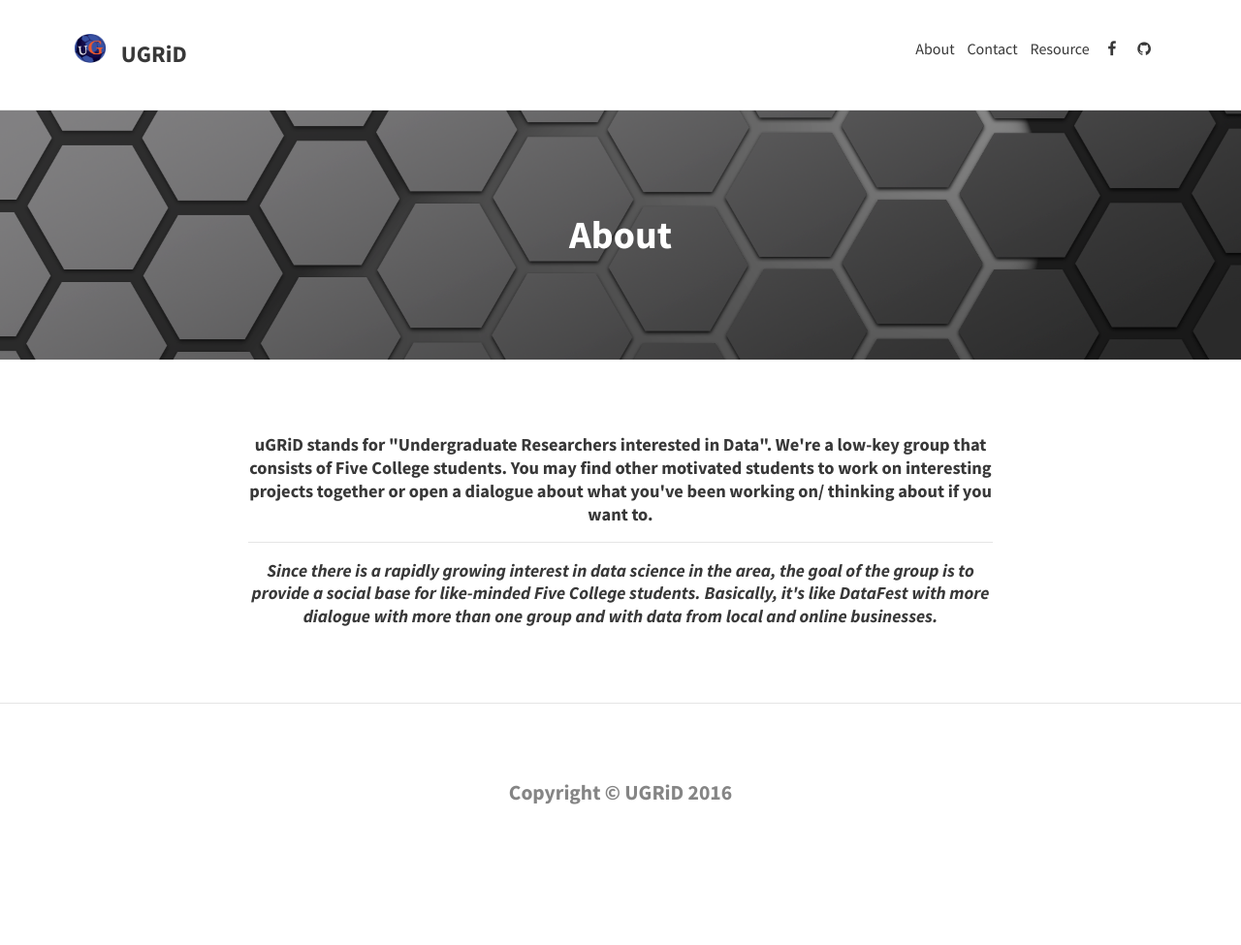
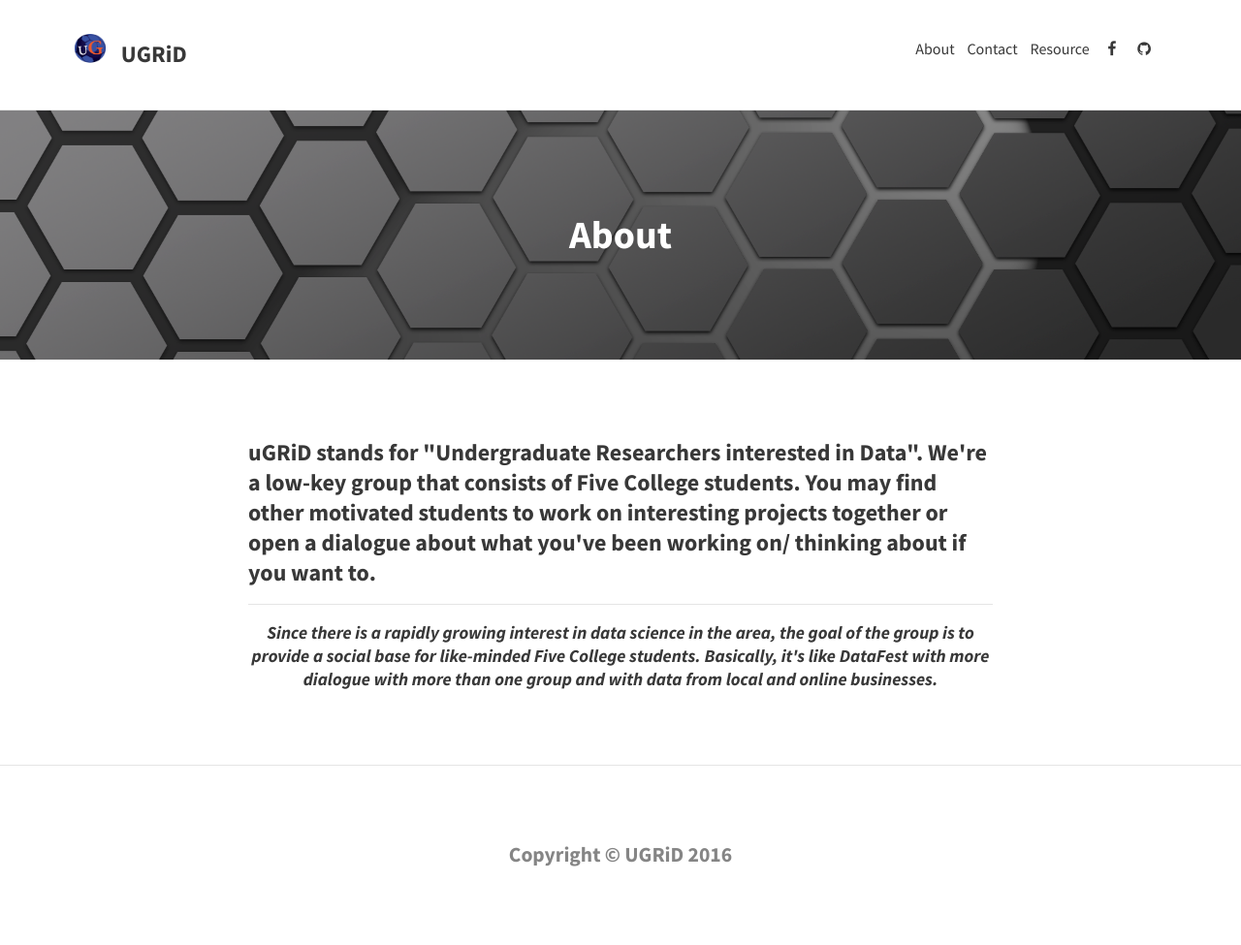
Before and after one commit to sketchplatform/ugriders.github.io, a Jekyll site: the page built from about.md, in a window 1280 px wide. Shown: the whole page at 97% size. Built offline with Jekyll 4.4.1, drawn with Linux system fonts in a browser that asks for light colours; nearby versions of some CDN libraries; before the commit the page ends 911 px from its top, so only the background shows below that.

Commit message:
Update about.md

```diff
--- a/about.md
+++ b/about.md
@@ -6,9 +6,9 @@ feature-img: "img/texture3.png"
 ---
 
 
-<center><h4>
+<h3>
 uGRiD stands for "Undergraduate Researchers interested in Data". We're a low-key group that consists of Five College students. You may find other motivated students to work on interesting projects together or open a dialogue about what you've been working on/ thinking about if you want to.
-</h4></center>
+</h3>
 
 ---
 
```
